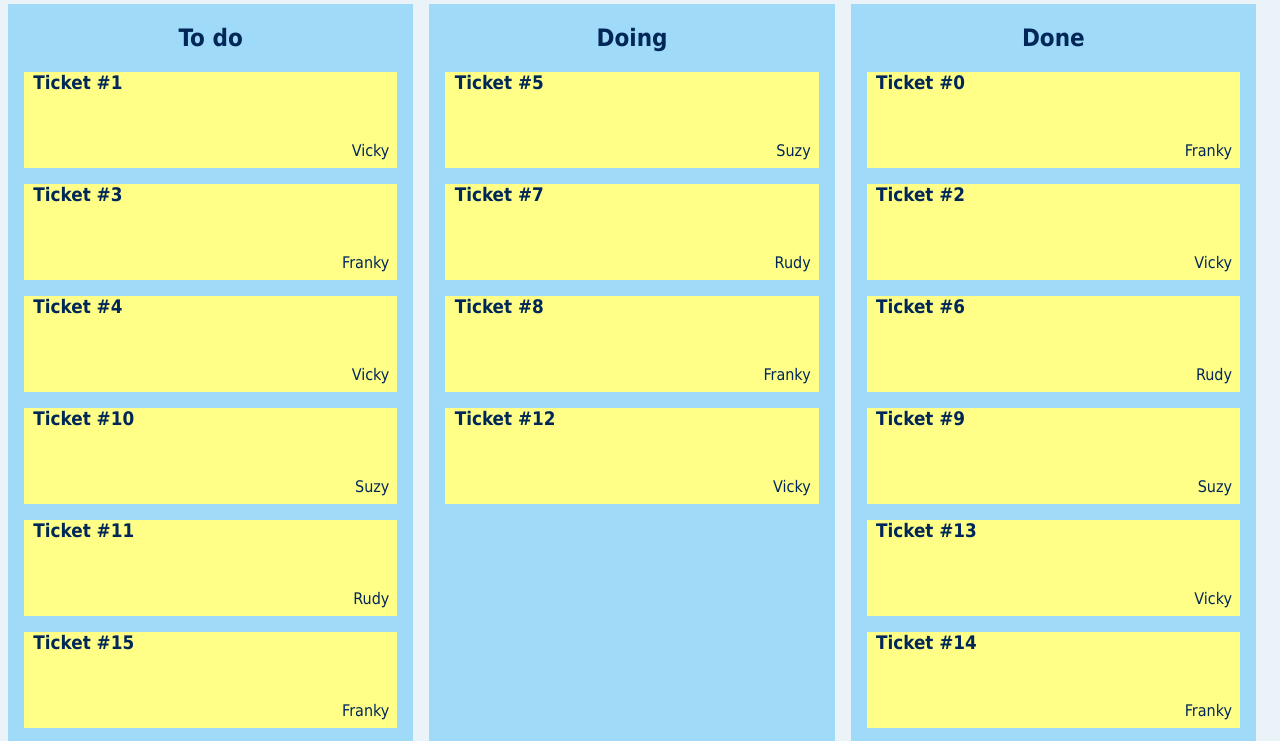
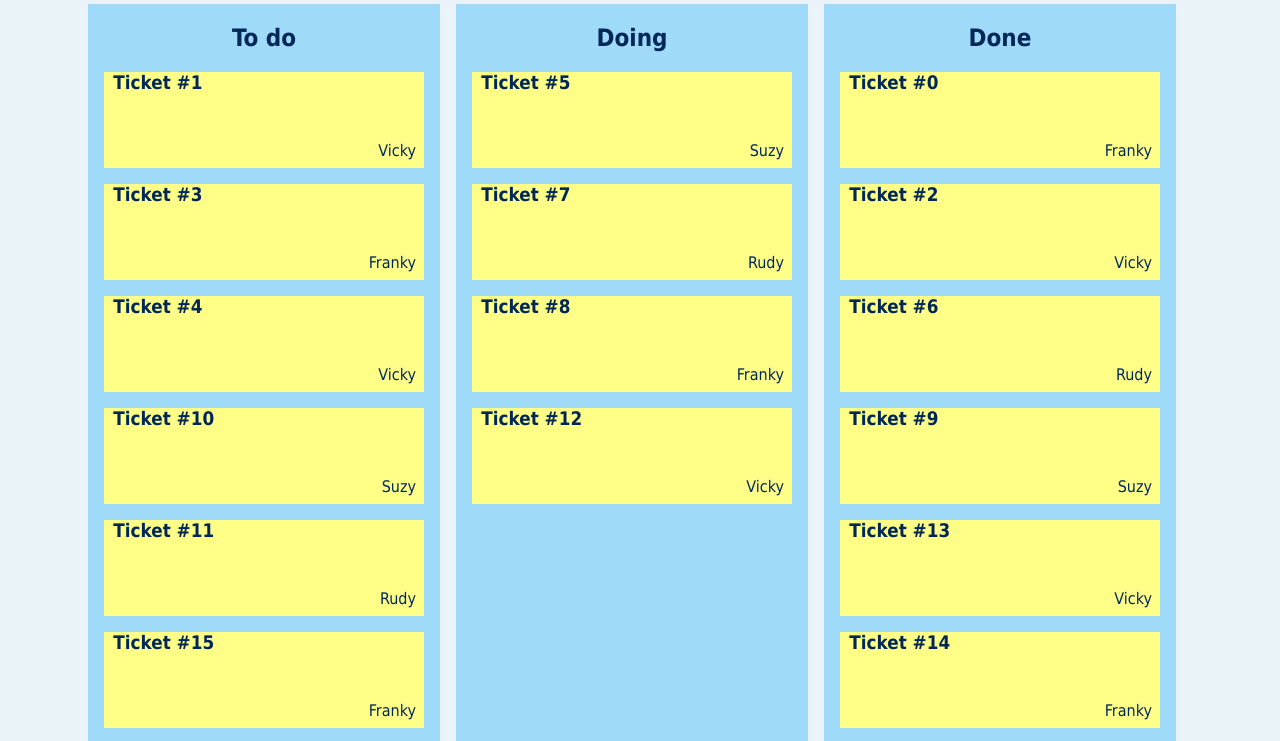
Before and after one commit to UCLL-FEG-Leuven/MGP33-case-kanban-board, a plain HTML site: page index.html in a window 1280 px wide. Shown: the part 64-805 px from the top of the page. Drawn offline with Linux system fonts and the light colour scheme.

Commit message:
nog wat ruimte links/rechts

```diff
--- a/styles/site.css
+++ b/styles/site.css
@@ -2,6 +2,11 @@ body {
     font-family: Tahoma, "Trebuchet MS", sans-serif;
     color: #002757;
     background-color: #e9f3f8;
+}
+
+main {
+    margin-left: 5em;
+    margin-right: 5em;
 }
 
 .grid {
```
